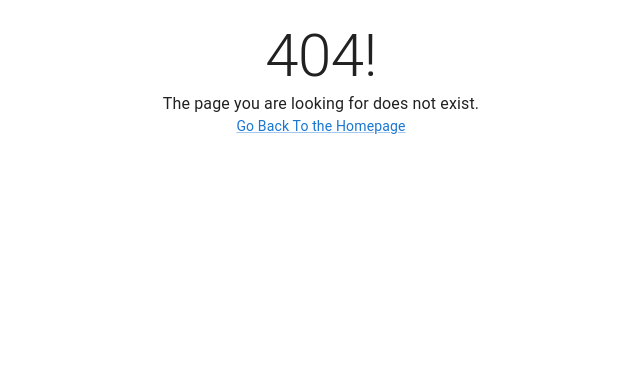
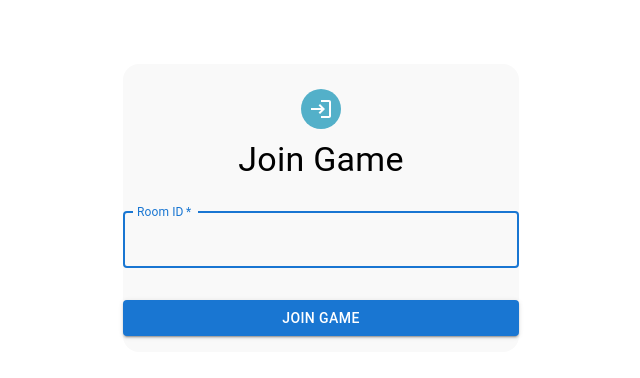
Before and after one commit to vijitdua/Multiplayer-TicTacToe, a React (Create React App) app in the folder client/: page /join in a window 1280 px wide. Before the commit this address had no page. Shown: the top 378 px of the page, without its empty margins (319-959 px from the left). Built offline with nearby package versions, Linux system fonts and the light colour scheme.

Commit message:
JOIN ROOM WORKS RAHHHHH

```diff
--- a/client/src/App.js
+++ b/client/src/App.js
@@ -5,6 +5,7 @@ import {BrowserRouter, Routes, Route} from "react-router-dom";
 import CreateRoom from "./components/CreateRoom";
 import LoginPage from "./pages/LoginPage";
 import SignUpPage from "./pages/SignUpPage";
+import JoinRoom from "./components/JoinRoom";
 
 function App() {
     return (<BrowserRouter>
@@ -15,6 +16,7 @@ function App() {
                 <Route path="signup" element={<SignUpPage />} />
                 <Route path="Game" element={<Game />} />
                 <Route path="create" element={<CreateRoom />}/>
+                <Route path='join' element={<JoinRoom />}/>
                 <Route path="*" element={<NoPage />} />
             </Route>
         </Routes>
--- a/client/src/api/manageRoom.js
+++ b/client/src/api/manageRoom.js
@@ -3,11 +3,11 @@ import Cookies from "universal-cookie";
 
 const cookie = new Cookies();
 
-export async function createRoom(roomData){
+export async function createRoom(roomData) {
     console.log("Attempting to create a room");
     const token = cookie.get("token");
     roomData = {...roomData, token: token};
-    try{
+    try {
         let res = await Axios.post(`http://localhost:${process.env.REACT_APP_SERVER_PORT}/createGame`, roomData);
         console.log(`Server response: `, res.data.res);
         if (res.data.res === `Error: data incomplete`) {
@@ -16,17 +16,17 @@ export async function createRoom(roomData){
         if (res.data.res === `Error: invalid token`) {
             return "There was an error with your login data, try signing out and logging in again";
         }
-        if(res.data.res === `Error: token not received`){
+        if (res.data.res === `Error: token not received`) {
             return "Unable to process login data, please make sure you are logged in first";
         }
-        if(res.data.res === `success`){
+        if (res.data.res === `success`) {
+            cookie.set("roomType", "hosted");
             cookie.set("roomID", res.data.roomID);
-            // TODO: set other cookies if needed
+            //TODO: Check if more things are needed
             return true;
         }
 
-    }
-    catch(error){
+    } catch (error) {
         console.log("An error occurred:", error);
         return ("An unknown error occurred");
     }
@@ -34,30 +34,48 @@ export async function createRoom(roomData){
 
 }
 
-export function joinRoom(){
+export async function joinRoom(roomID) {
     console.log(`Attempting to join a game`);
-    const userToken = cookie.get("token");
-    Axios.post(`http://localhost:${process.env.REACT_APP_SERVER_PORT}/gameEvents`, {cmd:"create", token: userToken}).then((res)=>{
-        console.log("Data received by server & response: ", res.data);
+    const token = cookie.get("token");
+
+    try {
+        let res = await Axios.post(`http://localhost:${process.env.REACT_APP_SERVER_PORT}/join`, {
+            token: token,
+            roomID: roomID
+        });
+        console.log(`Server response: `, res.data.res);
+        if (res.data.res === `Error: data incomplete`) {
+            return "Please fill all fields before you create a game";
+        }
         if (res.data.res === `Error: invalid token`) {
-            window.alert("Login data is incorrect, please sign-out and login again");
-            return false;
+            return "There was an error with your login data, try signing out and logging in again"
         }
-        if (res.data.res === `Error: invalid room`) {
-            window.alert("The room you are trying to join doesn't exist");
-            return false;
+        if (res.data.res === `Error: token not received`) {
+            return "Unable to process login data, please make sure you are logged in first";
+        }
+        if (res.data.res === `Error: room not found`) {
+            return "The game you are trying to join doesn't exist, please ensure you are typing the correct game ID";
+        }
+        if (res.data.res === `Error: same room`) {
+            return "You can't join a game you hosted";
+        }
+        if (res.data.res === `success`) {
+            cookie.set("roomType", "joined");
+            cookie.set("roomID", res.data.roomID);
+            cookie.set("hostUserName", res.data.hostUserName);
+            cookie.set("hostFirstName", res.data.hostFirstName);
+            cookie.set("hostLastName", res.data.hostLastName);
+            cookie.set("hostWins", res.data.hostWins);
+            cookie.set("hostLosses", res.data.hostLosses);
+            cookie.set("hostTies", res.data.hostTies);
+            //TODO: Check if more things are needed
+            return true;
         }
 
-        // Setting cookies about the room we are in (these expire with browser session)
-        cookie.set("gameRoomID", res.data.roomID);
-        cookie.set("hostUserName", res.data.username);
-        cookie.set("hostFirstName", res.data.hostFirstName);
-        cookie.set("hostLastName", res.data.hostLastName);
-        console.log("Game joined successfully");
-        return true;
-    }).catch((error) => {
+    } catch (error) {
         console.log("An error occurred:", error);
-        return false;
-    });
-    return false;
+        return ("An unknown error occurred");
+    }
+    return "unknown error";
+
 }
--- a/client/src/components/CreateRoom.jsx
+++ b/client/src/components/CreateRoom.jsx
@@ -1,6 +1,5 @@
 import {useState} from 'react';
 import {createRoom} from '../api/manageRoom';
-import {login} from "../api/auth";
 import ErrorMessage from "./ErrorMessage";
 import {
     Avatar,
@@ -14,7 +13,6 @@ import {
     Typography
 } from "@mui/material";
 import AddIcon from '@mui/icons-material/Add';
-import LockIcon from "@mui/icons-material/Lock";
 
 function CreateRoom() {
     const [roomData, setRoomData] = useState(null);
--- a/client/src/components/JoinRoom.jsx
+++ b/client/src/components/JoinRoom.jsx
@@ -1,20 +1,82 @@
 import {useState} from 'react';
-import {joinRoom} from '../api/manageRoom';
+import {createRoom, joinRoom} from '../api/manageRoom';
+import ErrorMessage from "./ErrorMessage";
+import {Avatar, Box, Button, Container, TextField, Typography} from "@mui/material";
+import LoginIcon from '@mui/icons-material/Login';
 
 function JoinRoom() {
-    const [hostUserName, setHostUserName] = useState(null);
+    const [roomID, setRoomID] = useState(null);
+    const [error, setErr] = useState(null);
+    const [errID, setErrID] = useState(0); //Error Message component won't re-render if same error occurs, but if new error ID is sent, it knows it's a new error
 
-    function joinGame(){
-        joinRoom(hostUserName);
+    async function joinRoomButton() {
+        let success = await joinRoom(roomID);
+        if (success !== true) {
+            setErr(success);
+            setErrID(prevId => prevId + 1); // Increment errorId to ensure a new key for each error
+            return;
+        }
+        if(success === true){
+            window.location.href = '/'; //TODO: fix this lol
+        }
     }
 
-    return (<div className='JoinGameRoom'>
-        <form>
-            <input type="text" placeholder="room host username"
-                   onChange={(event) => setHostUserName(event.target.value)}/>
-            <button type="button" onClick={joinGame}>Join Game</button>
-        </form>
-    </div>);
+    return (<Container maxWidth='xs'>
+        <Box
+            sx={{
+                marginTop: 8,
+                display: 'flex',
+                flexDirection: 'column',
+                alignItems: 'center',
+                backgroundColor: '#f9f9f9',
+                borderRadius: '16px',
+
+                '& > *': {
+                    margin: '15px', // Apply margin to each child
+                },
+            }}
+        >
+            <Box sx={{
+                display: 'flex',
+                flexDirection: 'column',
+                alignItems: 'center',
+                '& > *': {
+                    margin: '10px',
+                },
+            }}>
+                <Avatar
+                    size='large'
+                    sx={{bgcolor: '#53b0c9'}}
+                >
+                    <LoginIcon/>
+                </Avatar>
+                <Typography variant="h4" component="h1">Join Game</Typography>
+            </Box>
+
+            <TextField
+                label="Room ID"
+                required
+                fullWidth
+                variant="outlined"
+                margin='normal'
+                autoFocus
+                onChange={(event) => setRoomID(event.target.value)}
+            />
+
+            <Button
+                type="submit"
+                fullWidth
+                variant="contained"
+                sx={{mt: 3, mb: 2}}
+                onClick={joinRoomButton}
+            >
+                Join Game
+            </Button>
+        </Box>
+            {error && <ErrorMessage message={error} errID={errID}/>}
+        </Container>
+
+    );
 }
 
 export default JoinRoom;
```
Also changed, not shown: 2 other files (tests, documents, lock files or other folders).
